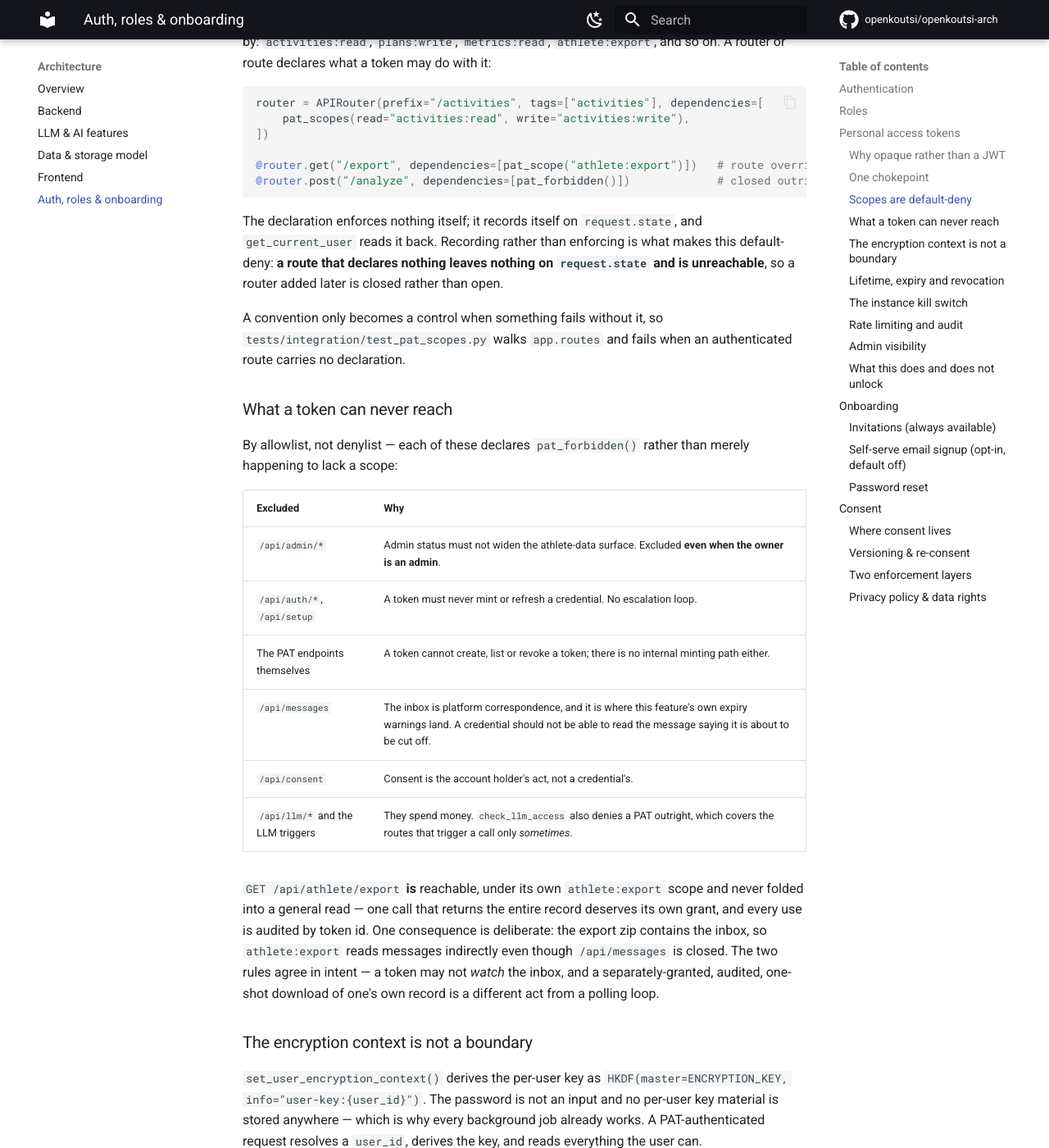
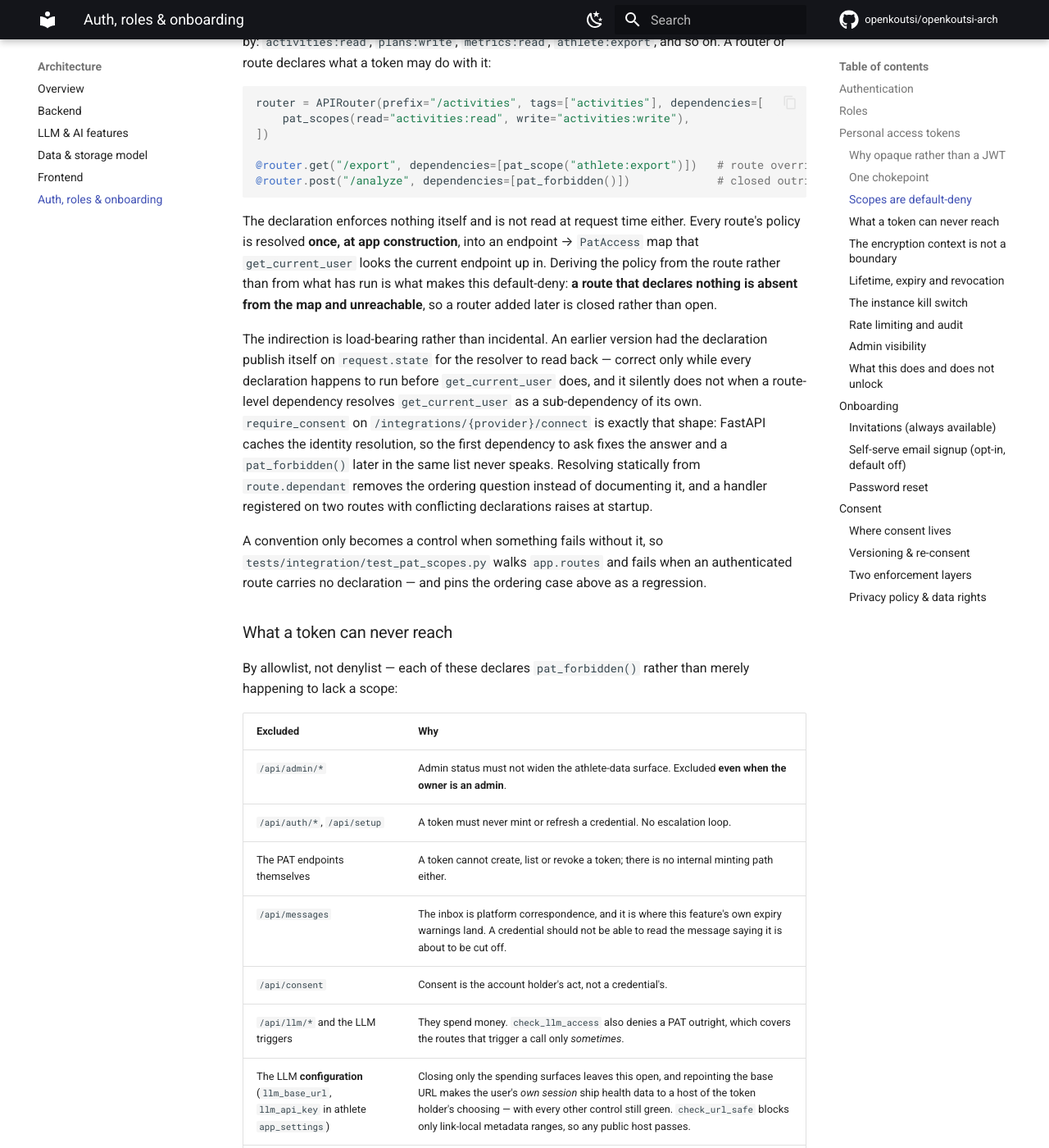
Before and after one commit to openkoutsi/openkoutsi-arch, an MkDocs documentation site: the page built from docs/architecture/auth.md, in a window 1280 px wide and 1400 px high, scrolled down 2212 px. Shown: the whole window at 82% size. Built offline with MkDocs 1.6.1 and Material for MkDocs 9.7.7, drawn with Linux system fonts in a browser that asks for light colours; comment, search, counter and statistics services are not loaded; some of the changed text lies outside the part shown.

Commit message:
Record the review outcomes on the token model (#46)
Three findings on openkoutsi/openkoutsi-backend#85 changed things this page
describes, and one of them changed the mechanism itself.

**How the policy is resolved.** The declaration no longer publishes itself on
`request.state` for the resolver to read back. That was correct only while every
declaration happened to run before `get_current_user` did — and it silently is
not when a route-level dependency resolves `get_current_user` as a sub-dependency
of its own, which is exactly the shape of `require_consent` on
`/integrations/{provider}/connect`. FastAPI caches the identity resolution, so
the first dependency to ask fixes the answer and a `pat_forbidden()` later in the
same list never speaks. Policy is now resolved statically from `route.dependant`
at app construction. The page says so, and says why, because "resolved from the
route rather than from what ran" is the part that makes default-deny hold.

**Two new entries in the exclusion table**, both cases where the boundary was
right at the surface it named and open at a neighbouring one: the LLM
*configuration* (closing the spending endpoints leaves `llm_base_url` reachable,
and repointing it makes the user's own session the exfiltration path), and
starting a provider OAuth flow (a GET that mints a state the unauthenticated
callback trusts to decide whose row gets written).

**The rate-limit principal is the user, not the token.** Tokens can be minted
freely, so per-token buckets made every limit multiplicative in a number nothing
caps — inverting the stated intent as soon as a script holds two.

Also: the expiry sweep marks its stage before the email rather than after, and
bounds its query by live tokens rather than by instance age.

`mkdocs build --strict` passes.

Co-Authored-By: Claude Opus 5 <noreply@anthropic.com>
Claude-Session: https://claude.ai/code/session_01KfjCg2qmoPzKuAJT1Lpj9B

````diff
--- a/docs/architecture/auth.md
+++ b/docs/architecture/auth.md
@@ -86,14 +86,25 @@ router = APIRouter(prefix="/activities", tags=["activities"], dependencies=[
 @router.post("/analyze", dependencies=[pat_forbidden()])             # closed outright
 ```
 
-The declaration enforces nothing itself; it records itself on `request.state`, and
-`get_current_user` reads it back. Recording rather than enforcing is what makes this
-default-deny: **a route that declares nothing leaves nothing on `request.state` and is
-unreachable**, so a router added later is closed rather than open.
+The declaration enforces nothing itself and is not read at request time either. Every route's
+policy is resolved **once, at app construction**, into an endpoint → `PatAccess` map that
+`get_current_user` looks the current endpoint up in. Deriving the policy from the route rather
+than from what has run is what makes this default-deny: **a route that declares nothing is
+absent from the map and unreachable**, so a router added later is closed rather than open.
+
+The indirection is load-bearing rather than incidental. An earlier version had the declaration
+publish itself on `request.state` for the resolver to read back — correct only while every
+declaration happens to run before `get_current_user` does, and it silently does not when a
+route-level dependency resolves `get_current_user` as a sub-dependency of its own.
+`require_consent` on `/integrations/{provider}/connect` is exactly that shape: FastAPI caches
+the identity resolution, so the first dependency to ask fixes the answer and a `pat_forbidden()`
+later in the same list never speaks. Resolving statically from `route.dependant` removes the
+ordering question instead of documenting it, and a handler registered on two routes with
+conflicting declarations raises at startup.
 
 A convention only becomes a control when something fails without it, so
 `tests/integration/test_pat_scopes.py` walks `app.routes` and fails when an authenticated route
-carries no declaration.
+carries no declaration — and pins the ordering case above as a regression.
 
 ### What a token can never reach
 
@@ -108,6 +119,8 @@ happening to lack a scope:
 | `/api/messages` | The inbox is platform correspondence, and it is where this feature's own expiry warnings land. A credential should not be able to read the message saying it is about to be cut off. |
 | `/api/consent` | Consent is the account holder's act, not a credential's. |
 | `/api/llm/*` and the LLM triggers | They spend money. `check_llm_access` also denies a PAT outright, which covers the routes that trigger a call only *sometimes*. |
+| The LLM **configuration** (`llm_base_url`, `llm_api_key` in athlete `app_settings`) | Closing only the spending surfaces leaves this open, and repointing the base URL makes the user's *own session* ship health data to a host of the token holder's choosing — with every other control still green. `check_url_safe` blocks only link-local metadata ranges, so any public host passes. |
+| `GET /api/integrations/{provider}/connect` | A GET, but not a read: it mints a signed `state` that the **unauthenticated** callback trusts alone to decide whose row provider tokens are written to. That state outlives token revocation, password reset and the instance switch, so a read scope must not be able to produce one. |
 
 `GET /api/athlete/export` **is** reachable, under its own `athlete:export` scope and never
 folded into a general read — one call that returns the entire record deserves its own grant, and
@@ -141,7 +154,13 @@ it is built as a default-deny control with a test behind it rather than a per-ro
   inherits their single-process assumption — two app processes would double-notify, and
   `last_expiry_notice` is the mitigation. Tokens live in the **registry** DB and the inbox in
   each **per-user** DB, so the sweep reads registry rows then opens each affected user's session.
-  Inbox always; email best-effort and opt-out per user via athlete `app_settings`.
+  Inbox always; email best-effort and opt-out per user via athlete `app_settings`. The stage is
+  marked and committed **immediately after the inbox write and before the email**: `notify_user`
+  commits to the user's own DB, so anything thrown by the optional channel afterwards would roll
+  back the mark while leaving the message durable — re-notifying daily, which is exactly the nag
+  the column exists to prevent, arriving precisely when mail is broken. The query also excludes
+  the terminal `expired` stage in SQL (with an index on `expires_at`), so its cost is bounded by
+  live tokens rather than by the instance's whole history of retained dead ones.
 - **Revocation is immediate** — no cache, no grace window — and **dead rows are retained**. The
   audit log stores token ids, so deleting rows would turn historical entries into unresolvable
   identifiers at the exact moment somebody is reconstructing what a leaked credential did; and
@@ -169,9 +188,14 @@ comforting untruth.
 
 `core/limiter.py` was `Limiter(key_func=get_remote_address)`. A PAT makes a per-principal key
 both necessary — one script hammering from one address is not one anonymous visitor — and
-finally possible, because a token id is a stable principal in a way an IP never was. The key
-func now returns `pat:{token_id}` when the resolver set one and falls back to the address
-otherwise, so the limits protecting the unauthenticated endpoints are untouched.
+finally possible, because an authenticated request carries a stable identity in a way an IP
+never did. The key func returns `user:{user_id}` when the resolver set one and falls back to
+the address otherwise, so the limits protecting the unauthenticated endpoints are untouched.
+
+The principal is the **user**, not the token. Keying on the token id would read better in logs,
+but a user may mint tokens freely and each new one would be a fresh bucket — making every limit
+multiplicative in a number nothing caps, and inverting the intent above the moment a script
+holds two credentials. Per-token attribution lives in the audit log, where it costs nothing.
 
 Every PAT-authenticated request is written to the `openkoutsi.audit` logger with token id, user,
 route, method and outcome — **structured logs, not the shared usage DB**, because invocation
````
Also changed, not shown: docs/api/index.md (+5 -3 lines).
